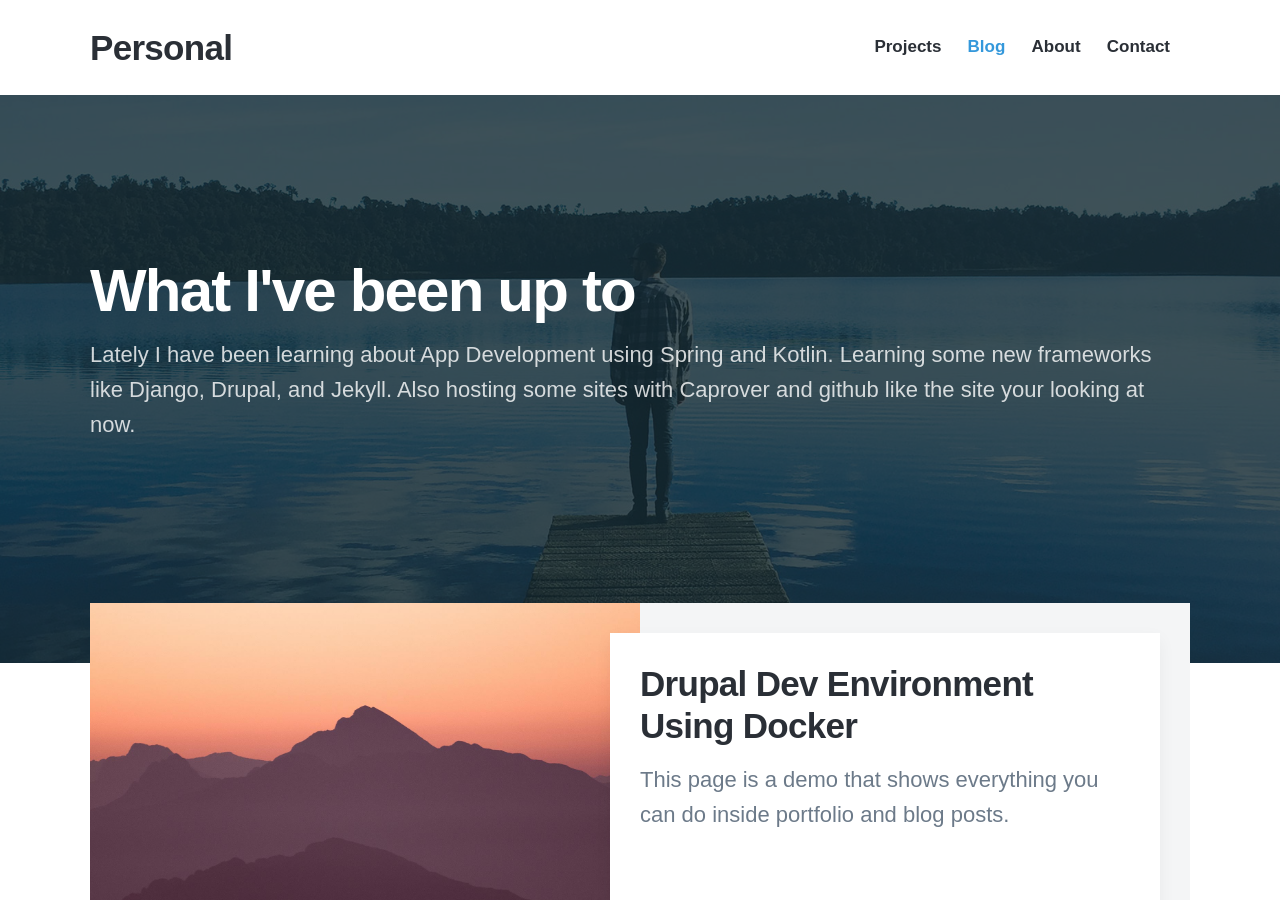
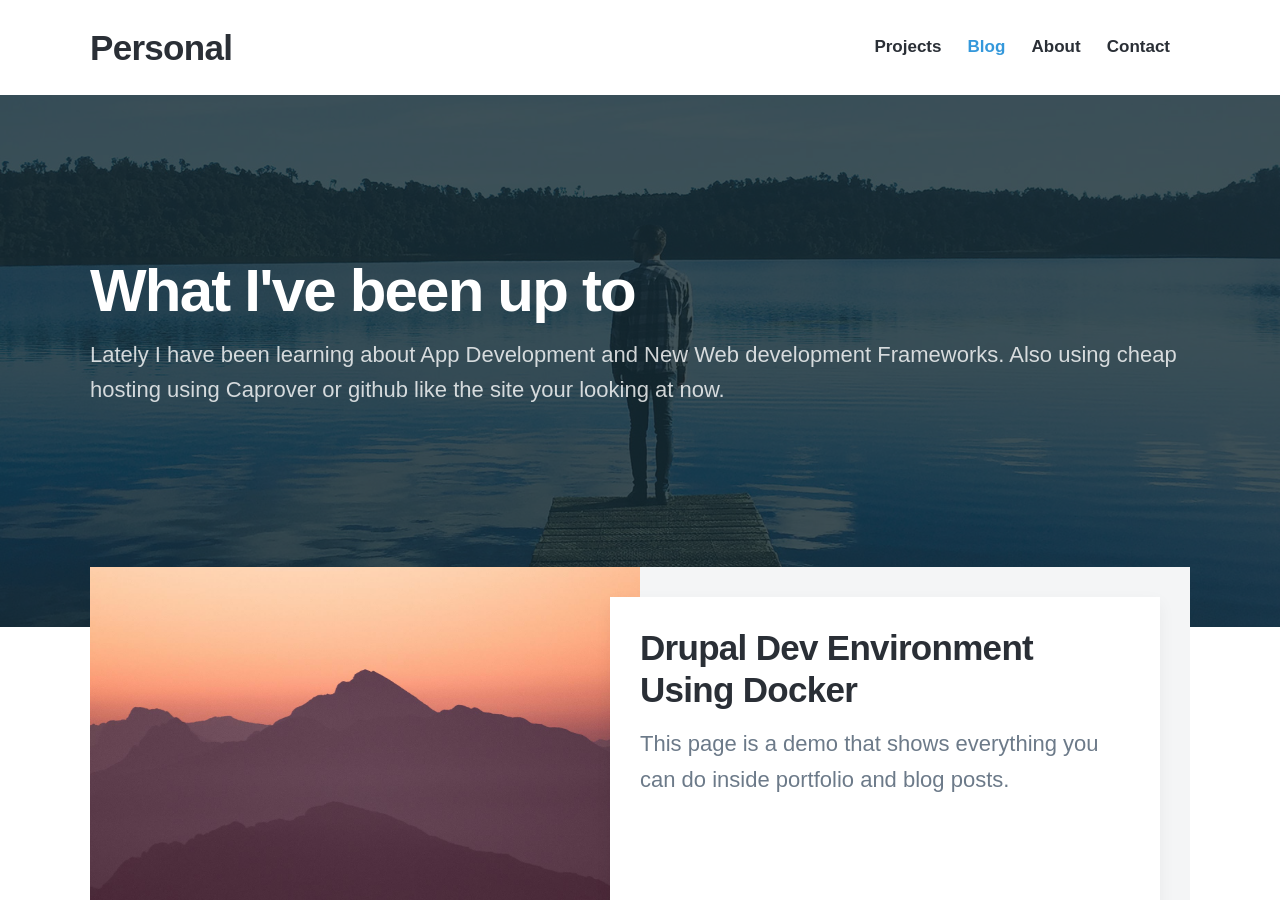
Before and after one commit to sjackson4430/portfolio, a Jekyll site: the page built from blog/index.html, in a window 1280 px wide and 900 px high. Built offline with Jekyll 4.4.1, drawn with Linux system fonts in a browser that asks for light colours; nearby versions of some CDN libraries; some web fonts are replaced; the list of posts is cut into pages by our own code.

Commit message:
commit by author

```diff
--- a/blog/index.html
+++ b/blog/index.html
@@ -14,7 +14,7 @@ featured_image: /images/demo/blog.jpg
 	<div class="wrap">
 
 		<h1>What I've been up to</h1>
-		<p>Lately I have been learning about App Development using Spring and Kotlin.   Learning some new frameworks like Django, Drupal, and Jekyll.  Also hosting some sites with Caprover and github like the site your looking at now.</p>
+		<p>Lately I have been learning about App Development and New Web development Frameworks.  Also using cheap hosting using Caprover or github like the site your looking at now.</p>
 
 	</div>
 
```
